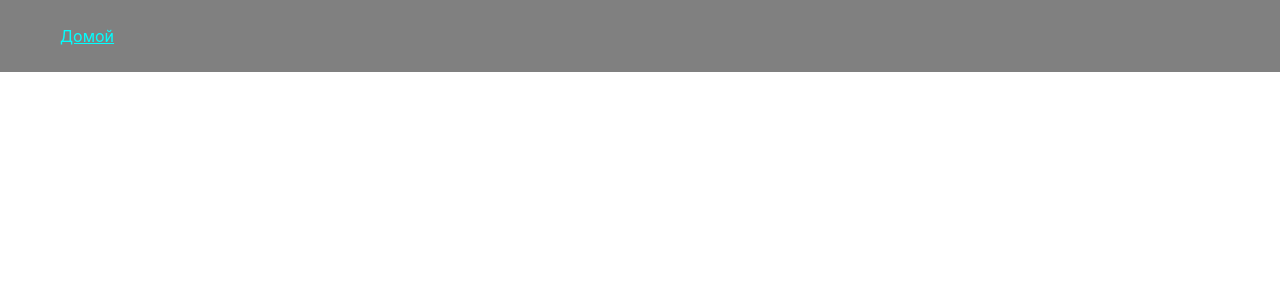
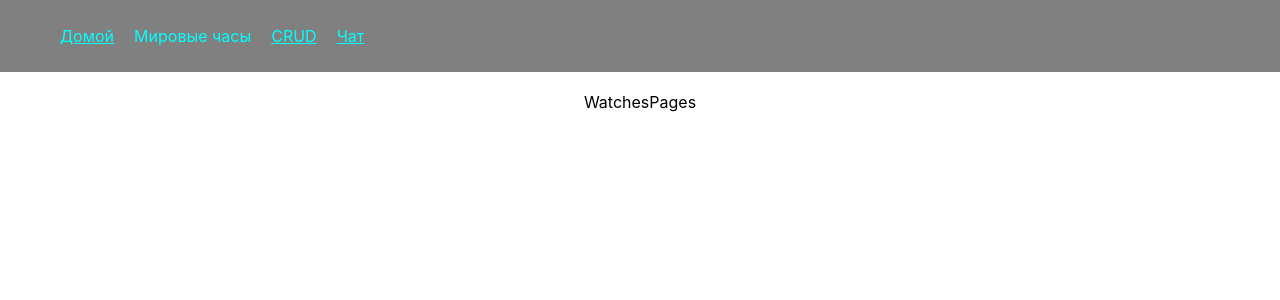
Before and after one commit to ShurikSAV/ra16-homeworks-all, a React (Create React App) app: page /watches in a window 1280 px wide. Before the commit this address had no page. Shown: the top 300 px of the page. Built offline with nearby package versions, Linux system fonts and the light colour scheme.

Commit message:
добавил заглушки

```diff
--- a/src/App.js
+++ b/src/App.js
@@ -2,13 +2,30 @@ import React from 'react';
 import styles from './App.module.css';
 import { Routes, Route, BrowserRouter } from "react-router-dom";
 import Header from './components/Header';
+import { WatchesPages } from './pages/WatchesPages';
+import { CrudPages } from './pages/CrudPages';
 
 const menu = [
 		{
 			path: "/",
 			name: "Домой",
 			element: (<p>Выберите задание в меню выше</p>)
-		}
+		},
+		{
+			path: "/watches",
+			name: "Мировые часы",
+			element: (<WatchesPages />)
+		},
+		{
+			path: "/crud",
+			name: "CRUD",
+			element: (<CrudPages />)
+		},
+		{
+			path: "/chat",
+			name: "Чат",
+			element: (<p>Выберите задание в меню выше</p>)
+		},
 	]
 
 function App() {
--- /dev/null
+++ b/src/pages/ChatPages/index.module.css
@@ -0,0 +1,4 @@
+.body {
+	margin: 10px;
+	padding: 0;
+}
--- /dev/null
+++ b/src/pages/CrudPages/index.js
@@ -0,0 +1,10 @@
+import React from 'react'
+import style from './index.module.css'
+
+export const CrudPages = () => {
+	return (
+		<div className={style.body}>
+			CrudPages
+		</div>
+	)
+}
--- /dev/null
+++ b/src/pages/CrudPages/index.module.css
@@ -0,0 +1,4 @@
+.body {
+	margin: 10px;
+	padding: 0;
+}
--- /dev/null
+++ b/src/pages/WatchesPages/index.js
@@ -0,0 +1,10 @@
+import React from 'react'
+import style from './index.module.css'
+
+export const WatchesPages = () => {
+	return (
+		<div className={style.body}>
+			WatchesPages
+		</div>
+	)
+}
--- /dev/null
+++ b/src/pages/WatchesPages/index.module.css
@@ -0,0 +1,4 @@
+.body {
+	margin: 10px;
+	padding: 0;
+}
```
Also changed, not shown: src/pages/ChatPages/index.js (added, +10 -0 lines), src/components/_Templates/index.js (renamed from src/pages/_Templates/index.js), src/components/_Templates/index.module.css (renamed from src/pages/_Templates/index.module.css), src/pages/ChatPages/README.md (added), src/pages/CrudPages/README.md (added), src/pages/WatchesPages/README.md (added), 1 other file (tests, documents, lock files or other folders).
